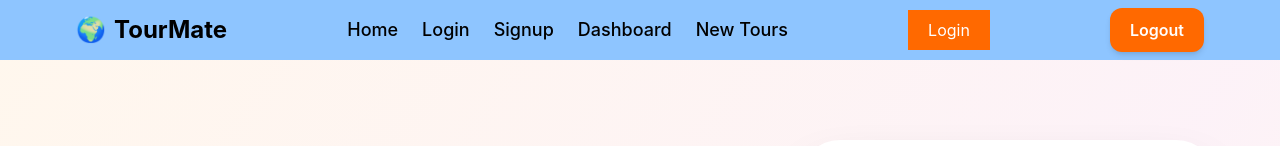
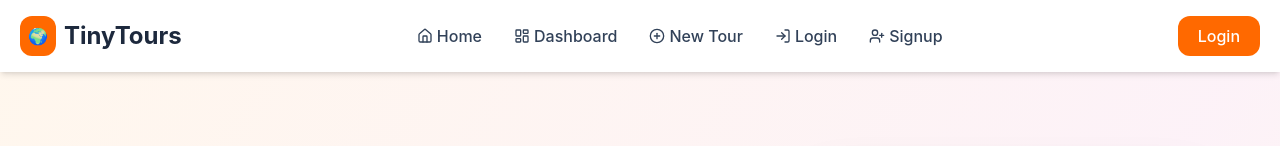
Before and after one commit to NikitaChormale/tiny-tours, a React (Vite) app in the folder client/: page / in a window 1280 px wide. Shown: the top 146 px of the page. Built offline with nearby package versions, Linux system fonts and the light colour scheme; grey boxes are pictures that could not be loaded.

Commit message:
add navbar

```diff
--- a/client/src/components/Navbar.jsx
+++ b/client/src/components/Navbar.jsx
@@ -1,17 +1,27 @@
-import { useEffect, useState } from 'react';
+import { useEffect, useState } from "react";
 import { Link } from "react-router-dom";
+import {
+  Menu,
+  X,
+  Home,
+  LayoutDashboard,
+  PlusCircle,
+  LogIn,
+  UserPlus,
+} from "lucide-react";
+
 import { getUserData, logoutUser } from "./../utils";
 import Button from "./Button";
+import Avatar from "./Avatar";
 import { Toaster } from "react-hot-toast";
-import Avatar from '../components/Avatar';
 
 function Navbar() {
   const [user, setUserData] = useState({});
+  const [menuOpen, setMenuOpen] = useState(false);
 
   const fetchUserData = () => {
     const data = getUserData();
-    console.log("fetched user data", data);
-    setUserData(data);
+    setUserData(data?.user || data);
   };
 
   const handleLogout = () => {
@@ -24,48 +34,201 @@ function Navbar() {
   }, []);
 
   return (
-    <div className='bg-blue-300 px-4 py-2 flex justify-around items-center'>
+    <nav className="bg-white shadow-md sticky top-0 z-50">
 
+      <div className="max-w-7xl mx-auto px-5 py-4 flex items-center justify-between">
+
+        {/* Logo */}
         <Link to="/">
-        <div className="text-2xl font-bold text-black flex items-center gap-2">
-          🌍 <span>TourMate</span>
+          <div className="flex items-center gap-2">
+            <div className="bg-orange-500 text-white p-2 rounded-xl">
+              🌍
+            </div>
+
+            <h1 className="text-2xl font-bold text-slate-800">
+              TinyTours
+            </h1>
           </div>
         </Link>
-      <div className="flex items-center gap-6 text-lg font-medium">
-        <Link to="/" className="hover:text-white transition duration-300">
+
+        {/* Desktop Menu */}
+        <div className="hidden md:flex items-center gap-8 font-medium text-slate-700">
+
+          <Link
+            to="/"
+            className="hover:text-orange-500 transition flex items-center gap-1"
+          >
+            <Home className="h-4 w-4" />
             Home
           </Link>
-        <Link to="/login" className="hover:text-white transition duration-300">
+
+          <Link
+            to="/dashboard"
+            className="hover:text-orange-500 transition flex items-center gap-1"
+          >
+            <LayoutDashboard className="h-4 w-4" />
+            Dashboard
+          </Link>
+
+          <Link
+            to="/newtours"
+            className="hover:text-orange-500 transition flex items-center gap-1"
+          >
+            <PlusCircle className="h-4 w-4" />
+            New Tour
+          </Link>
+
+          {!user?.name && (
+            <>
+              <Link
+                to="/login"
+                className="hover:text-orange-500 transition flex items-center gap-1"
+              >
+                <LogIn className="h-4 w-4" />
                 Login
               </Link>
-      <Link to="/signup" className="hover:text-white transition duration-300">
+
+              <Link
+                to="/signup"
+                className="hover:text-orange-500 transition flex items-center gap-1"
+              >
+                <UserPlus className="h-4 w-4" />
                 Signup
               </Link>
-      <Link to="/dashboard" className="hover:text-white transition duration-300">
-          Dashboard
-        </Link>
-        <Link to="/newtours" className="hover:text-white transition duration-300">
-          New Tours
-        </Link>
+            </>
+          )}
         </div>
+
+        {/* Right Side */}
+        <div className="hidden md:flex items-center gap-3">
+
+          {user?.name ? (
+            <>
+              <div className="flex items-center gap-2 bg-slate-100 px-3 py-2 rounded-full">
+
+                <Avatar name={user.name} />
+
                 <div>
-        {user?.name ?(
-          <div className='flex items-center gap-2'>
-            <Avatar name={user.name}/>
-           Hello, {user.name}!
-            <Button variant="danger" title="Logout" onClick={handleLogout} />
-          </div>) : (
+                  <p className="text-sm font-semibold text-slate-800">
+                    {user.name}
+                  </p>
 
-          <Link className="bg-orange-500 text-white
-           hover:bg-orange-600 focus:ring-orange-300 px-5 py-2.5 text-base"
-           to="/login">
+                  <p className="text-xs text-slate-500">
+                    Welcome Back
+                  </p>
+                </div>
+              </div>
+
+              <Button
+                variant="danger"
+                title="Logout"
+                onClick={handleLogout}
+              />
+            </>
+          ) : (
+            <Link
+              to="/login"
+              className="
+                bg-orange-500
+                hover:bg-orange-600
+                text-white
+                px-5
+                py-2
+                rounded-xl
+                transition
+                font-medium
+              "
+            >
               Login
             </Link>
           )}
         </div>
-      <Button variant="primary" title="Logout" onClick={handleLogout} />
+
+        {/* Mobile Menu Button */}
+        <button
+          className="md:hidden"
+          onClick={() => setMenuOpen(!menuOpen)}
+        >
+          {menuOpen ? (
+            <X className="h-7 w-7 text-slate-700" />
+          ) : (
+            <Menu className="h-7 w-7 text-slate-700" />
+          )}
+        </button>
+      </div>
+
+      {/* Mobile Menu */}
+      {menuOpen && (
+        <div
+          className="
+            md:hidden
+            bg-white
+            border-t
+            px-5
+            py-5
+            flex
+            flex-col
+            gap-5
+            shadow-lg
+          "
+        >
+
+          <Link
+            to="/"
+            onClick={() => setMenuOpen(false)}
+            className="hover:text-orange-500 transition"
+          >
+            Home
+          </Link>
+
+          <Link
+            to="/dashboard"
+            onClick={() => setMenuOpen(false)}
+            className="hover:text-orange-500 transition"
+          >
+            Dashboard
+          </Link>
+
+          <Link
+            to="/newtours"
+            onClick={() => setMenuOpen(false)}
+            className="hover:text-orange-500 transition"
+          >
+            New Tour
+          </Link>
+
+          {!user?.name && (
+            <>
+              <Link
+                to="/login"
+                onClick={() => setMenuOpen(false)}
+                className="hover:text-orange-500 transition"
+              >
+                Login
+              </Link>
+
+              <Link
+                to="/signup"
+                onClick={() => setMenuOpen(false)}
+                className="hover:text-orange-500 transition"
+              >
+                Signup
+              </Link>
+            </>
+          )}
+
+          {user?.name && (
+            <Button
+              variant="danger"
+              title="Logout"
+              onClick={handleLogout}
+            />
+          )}
+        </div>
+      )}
+
       <Toaster />
-    </div>
+    </nav>
   );
 }
 
```
Lines whose indentation alone changed are shown as unchanged.
